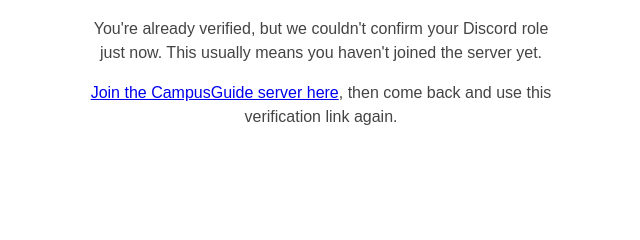
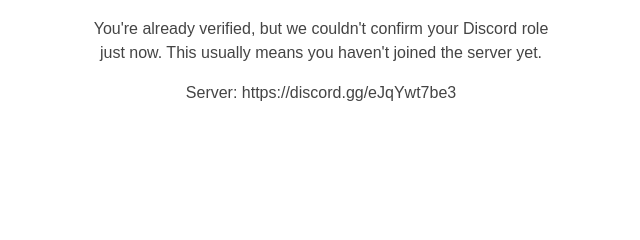
Before and after one commit to bsaiprasad13-main/DiscordCommunity-backend, a Python web app: template templates/already_verified.html in a window 1280 px wide. Shown: the part 136-376 px from the top of the page, without its empty margins (319-959 px from the left). Run offline with Jinja, Linux system fonts and the light colour scheme; the template is opened without the code that fills it, so the values that code supplies are empty.

Commit message:
Always show server invite link on already-verified page

```diff
--- a/templates/already_verified.html
+++ b/templates/already_verified.html
@@ -30,9 +30,8 @@
     {% else %}
     <p>You're already verified, but we couldn't confirm your Discord role just now. This usually means you haven't
         joined the server yet.</p>
-    <p><a href="https://discord.gg/eJqYwt7be3">Join the CampusGuide server here</a>, then come back and use this
-        verification link again.</p>
     {% endif %}
+    <p>Server: https://discord.gg/eJqYwt7be3</p>
 </body>
 
 </html>
```
